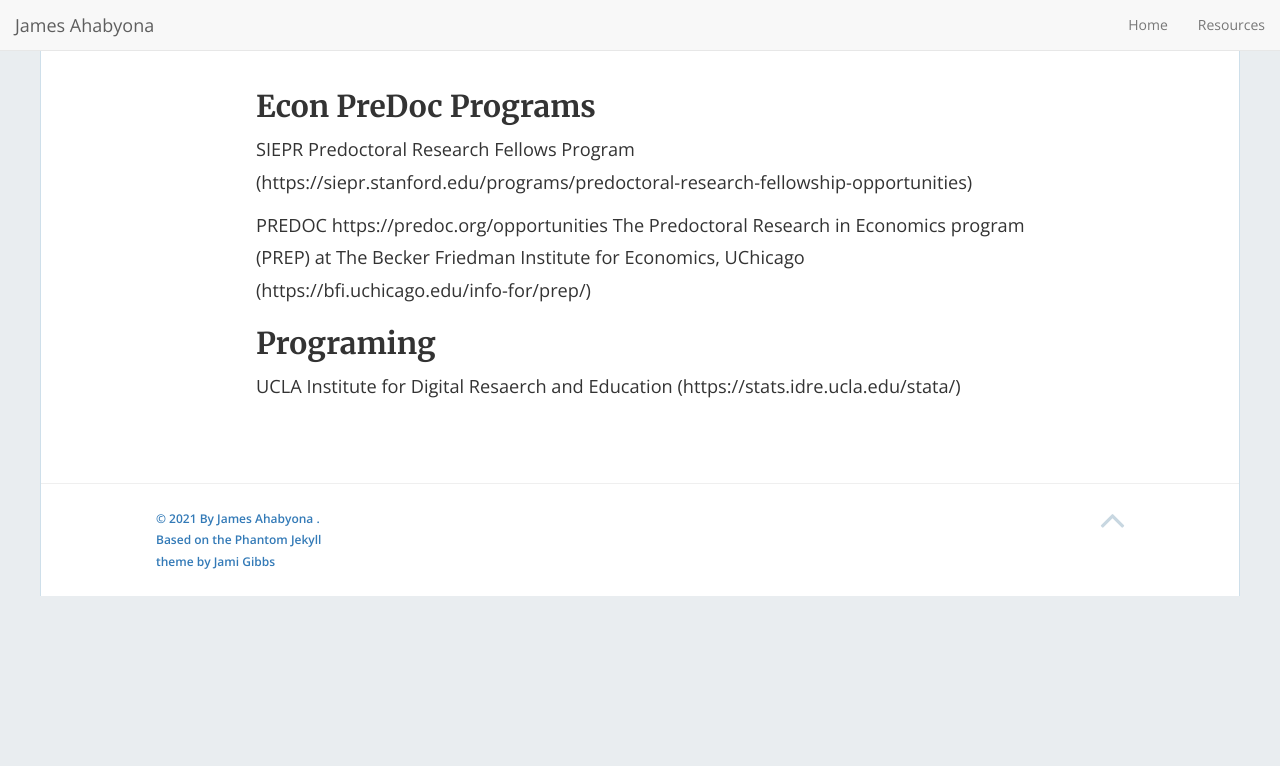
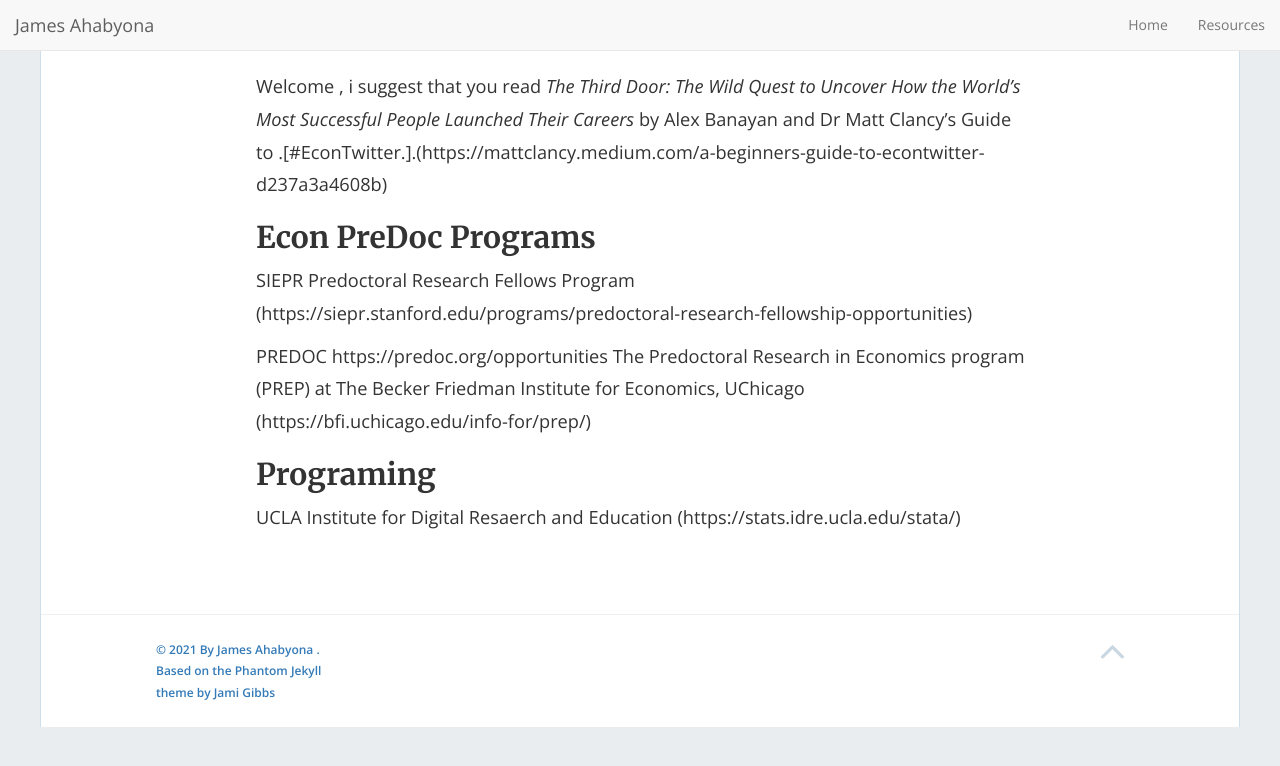
Before and after one commit to mariaelenaguer/mariaelenaguer.github.io, a Jekyll site: the page built from Resources.md, in a window 1280 px wide. Shown: the top 766 px of the page. Built offline with Jekyll 4.4.1, drawn with Linux system fonts in a browser that asks for light colours; nearby versions of some CDN libraries.

Commit message:
Update Resources.md

```diff
--- a/Resources.md
+++ b/Resources.md
@@ -3,6 +3,8 @@
 title: Resources
 permalink: /Resources/
 ---
+
+  Welcome , i suggest that you read _The Third Door: The Wild Quest to Uncover How the World's Most Successful People Launched Their Careers_ by Alex Banayan and Dr Matt Clancy's Guide to .[#EconTwitter.].(https://mattclancy.medium.com/a-beginners-guide-to-econtwitter-d237a3a4608b)
 
 ## Econ PreDoc Programs
 
```
